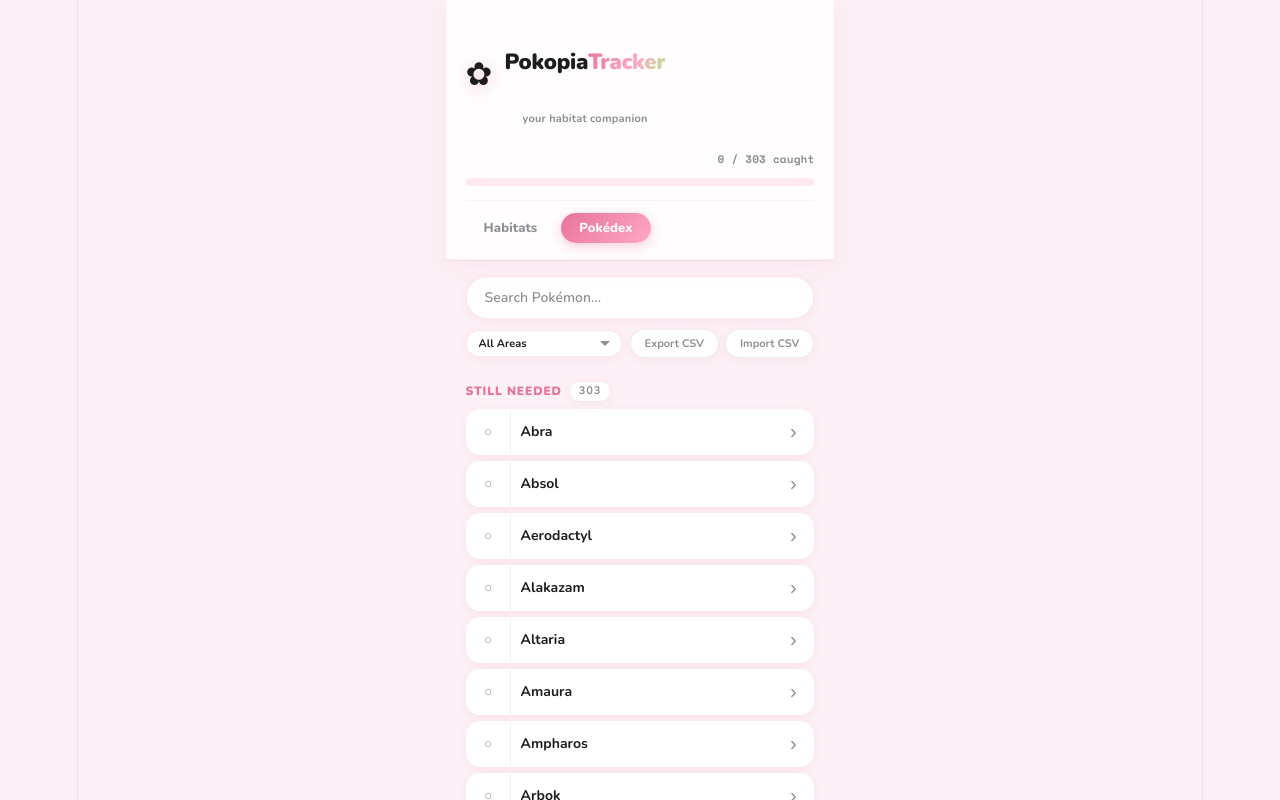
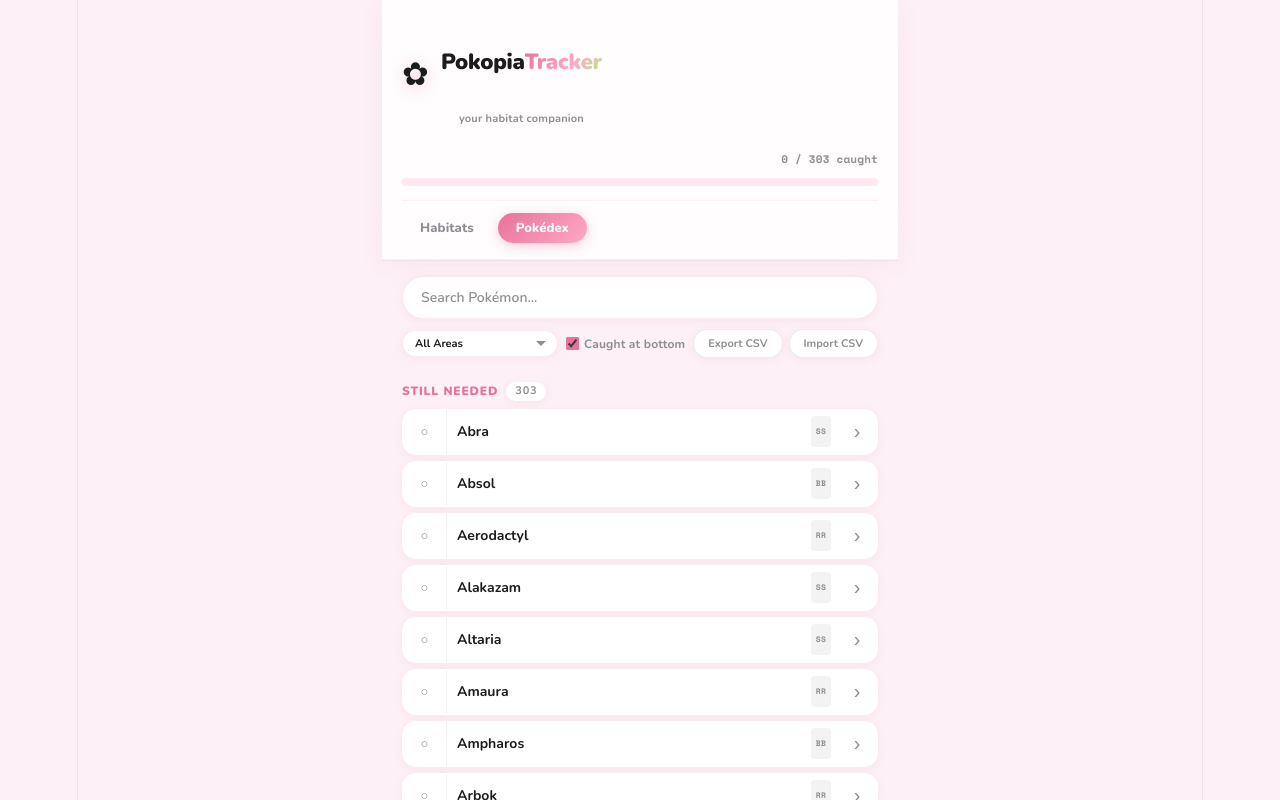
Before and after one commit to kaitlyndickinson/pokopia-tracker, a React (Vite) app: page / in a window 1280 px wide. Both pictures are taken after a click on the button "Pokédex". Shown: the top 800 px of the page. Built offline with nearby package versions, Linux system fonts and the light colour scheme.

Commit message:
feat: add region tags and caught-at-bottom toggle to Pokédex view

```diff
--- a/src/App.css
+++ b/src/App.css
@@ -931,3 +931,50 @@
   white-space: nowrap;
   z-index: 200;
 }
+
+/* ── DEX REGION TAGS ── */
+.dex-region-tags {
+  display: flex;
+  flex-wrap: wrap;
+  gap: 3px;
+  flex-shrink: 0;
+  padding: 0 6px 0 0;
+}
+
+.dex-region-tag {
+  background: rgba(142, 142, 147, 0.1);
+  border-radius: 4px;
+  color: var(--text-muted);
+  font-family: 'Space Mono', monospace;
+  font-size: 8px;
+  font-weight: 700;
+  letter-spacing: 0.2px;
+  padding: 2px 5px;
+}
+
+.dex-row.dex-caught .dex-region-tag {
+  background: rgba(45, 191, 110, 0.1);
+  color: var(--green);
+}
+
+/* ── DEX SORT TOGGLE ── */
+.dex-sort-toggle {
+  align-items: center;
+  color: var(--text-muted);
+  cursor: pointer;
+  display: flex;
+  flex-shrink: 0;
+  font-family: 'Nunito', sans-serif;
+  font-size: 12px;
+  font-weight: 700;
+  gap: 5px;
+  user-select: none;
+  white-space: nowrap;
+}
+
+.dex-sort-toggle input[type="checkbox"] {
+  accent-color: var(--accent);
+  cursor: pointer;
+  height: 13px;
+  width: 13px;
+}
--- a/src/components/PokedexView.jsx
+++ b/src/components/PokedexView.jsx
@@ -1,6 +1,24 @@
 import { useState, useMemo, useRef, memo } from "react";
+import { habitats } from "../data/habitats";
 
-function PokemonRow({ name, caught, onToggle, onSelect }) {
+const REGION_ABBR = {
+  "Withered Wastelands": "WW",
+  "Bleak Beach": "BB",
+  "Rocky Ridges": "RR",
+  "Sparkling Skylands": "SS",
+  "Palette Town": "PT",
+  "Dream Island": "DI",
+};
+
+const pokemonRegions = new Map();
+for (const h of habitats) {
+  for (const p of h.pokemon) {
+    if (!pokemonRegions.has(p)) pokemonRegions.set(p, new Set());
+    pokemonRegions.get(p).add(h.region);
+  }
+}
+
+function PokemonRow({ name, caught, regions, onToggle, onSelect }) {
   return (
     <div className={`dex-row ${caught ? "dex-caught" : ""}`}>
       <button
@@ -13,6 +31,13 @@
       <button className="dex-name-btn" onClick={() => onSelect(name)}>
         {name}
       </button>
+      {regions && regions.size > 0 && (
+        <div className="dex-region-tags">
+          {[...regions].map(r => (
+            <span key={r} className="dex-region-tag">{REGION_ABBR[r] ?? r}</span>
+          ))}
+        </div>
+      )}
       <button className="dex-info-btn" onClick={() => onSelect(name)} aria-label={`View ${name} habitats`}>
         ›
       </button>
@@ -28,6 +53,7 @@
   onExport, onImport,
 }) {
   const [search, setSearch] = useState("");
+  const [caughtAtBottom, setCaughtAtBottom] = useState(true);
   const importRef = useRef(null);
 
   const regionFiltered = useMemo(() => {
@@ -70,6 +96,14 @@
               <option key={r} value={r}>{r}</option>
             ))}
           </select>
+          <label className="dex-sort-toggle">
+            <input
+              type="checkbox"
+              checked={caughtAtBottom}
+              onChange={e => setCaughtAtBottom(e.target.checked)}
+            />
+            Caught at bottom
+          </label>
           <div className="csv-btns">
             <button className="csv-btn" onClick={onExport}>Export CSV</button>
             <button className="csv-btn" onClick={() => importRef.current.click()}>Import CSV</button>
@@ -85,6 +119,8 @@
       </div>
 
       <div className="pokedex-sections">
+        {caughtAtBottom ? (
+          <>
             {uncaught.length > 0 && (
               <section>
                 <h2 className="section-heading needed-heading">
@@ -92,7 +128,7 @@
                 </h2>
                 <div className="dex-list">
                   {uncaught.map(p => (
-                <PokemonRowMemo key={p} name={p} caught={false} onToggle={onToggle} onSelect={onSelect} />
+                    <PokemonRowMemo key={p} name={p} caught={false} regions={pokemonRegions.get(p)} onToggle={onToggle} onSelect={onSelect} />
                   ))}
                 </div>
               </section>
@@ -105,10 +141,22 @@
                 </h2>
                 <div className="dex-list">
                   {caughtList.map(p => (
-                <PokemonRowMemo key={p} name={p} caught={true} onToggle={onToggle} onSelect={onSelect} />
+                    <PokemonRowMemo key={p} name={p} caught={true} regions={pokemonRegions.get(p)} onToggle={onToggle} onSelect={onSelect} />
                   ))}
                 </div>
               </section>
+            )}
+          </>
+        ) : (
+          filtered.length > 0 && (
+            <section>
+              <div className="dex-list">
+                {filtered.map(p => (
+                  <PokemonRowMemo key={p} name={p} caught={caught.has(p)} regions={pokemonRegions.get(p)} onToggle={onToggle} onSelect={onSelect} />
+                ))}
+              </div>
+            </section>
+          )
         )}
 
         {filtered.length === 0 && (
```
Lines whose indentation alone changed are shown as unchanged.
